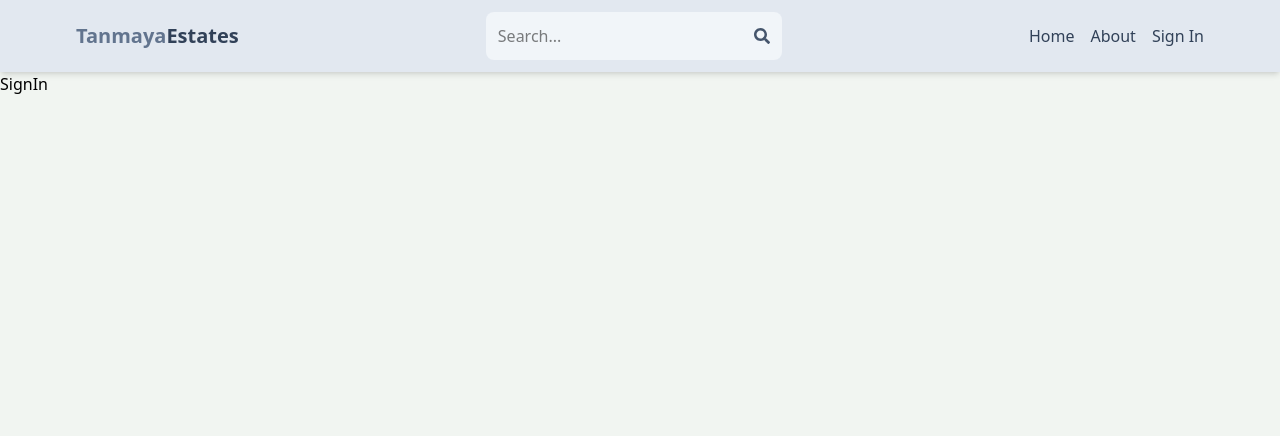
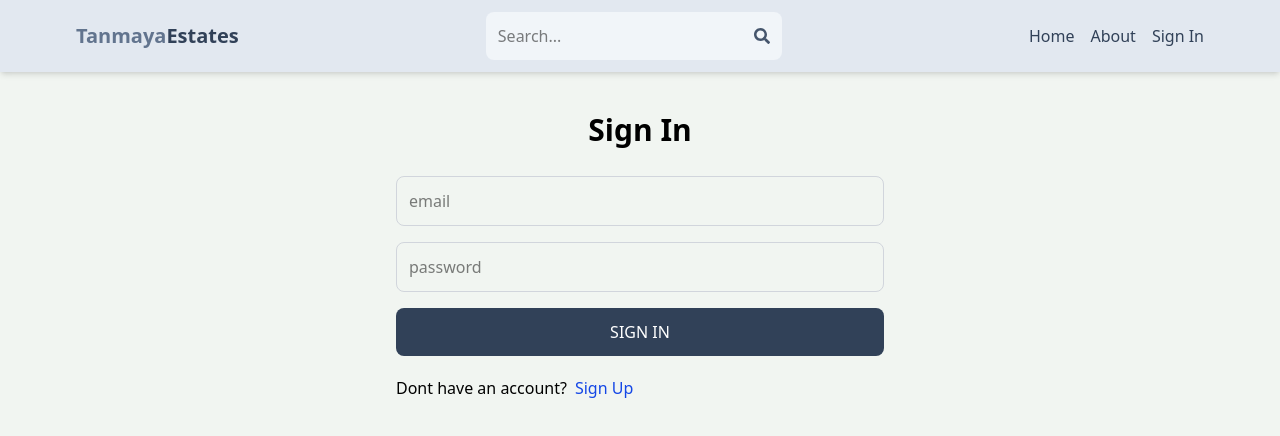
Before and after one commit to Tanmayapani/mern-estate, a React (Vite) app in the folder client/: page /sign-in in a window 1280 px wide. Shown: the top 436 px of the page. Built offline with nearby package versions, Linux system fonts and the light colour scheme.

Commit message:
complete sign in page functionality

```diff
--- a/client/src/pages/SignIn.jsx
+++ b/client/src/pages/SignIn.jsx
@@ -1,7 +1,84 @@
-import React from 'react'
+import {Link, useNavigate} from 'react-router-dom';
+import { useState } from 'react';
 
 export default function SignIn() {
+  const [formData, setFormData] = useState({});
+  const [error, setError] = useState(null);
+  const [loading, setLoading] = useState(false);
+  const navigate = useNavigate();
+
+  const handleChange = (e) => {
+    setFormData({
+      ...formData,
+      [e.target.id]: e.target.value
+    });
+  };
+
+  const handleSubmit = async (e) => {
+    e.preventDefault();
+
+    try {
+      setLoading(true);
+      setError(null); // Clear previous errors when starting a new request
+
+      const res = await fetch('/api/auth/signin', {
+        method: 'POST',
+        headers: {
+          'Content-Type': 'application/json',
+        },
+        body: JSON.stringify(formData),
+      });
+
+      const data = await res.json();
+      console.log(data);
+
+      if (data.success === false) {
+        setLoading(false);
+        setError(data.message);
+        return;
+      }
+
+      setLoading(false);
+      setError(null); // Clear error if signup is successful
+      navigate('/');
+    } catch (error) {
+      setLoading(false);
+      setError(error.message);
+    }
+  };
+
+
+
   return (
-    <div>SignIn</div>
+    <div className='p-3 max-w-lg mx-auto'>
+      <h1 className='text-3xl text-center font-semibold my-7'>Sign In</h1>
+      <form className='flex flex-col gap-4' onSubmit={handleSubmit}>
+
+        <input
+          type="email" placeholder='email'
+          className='border border-gray-300 p-3 rounded-lg'
+          id='email' onChange={handleChange}
+        />
+        <input
+          type="password" placeholder='password'
+          className='border border-gray-300 p-3 rounded-lg'
+          id='password' onChange={handleChange}
+        />
+
+        <button disabled={loading} className='bg-slate-700 text-white p-3
+        rounded-lg uppercase hover:opacity-95
+        disabled:opacity-80'>
+          {loading ? 'Loading...' : 'Sign In'}
+        </button>
+      </form>
+
+      <div className="flex gap-2 mt-5">
+         <p>Dont have an account?</p>
+          <Link to="/sign-up">
+            <span className='text-blue-700'>Sign Up</span>
+          </Link>
+      </div>
+      {error && <p className='text-red-600 mt-3'>{error}</p>}
+    </div>
   )
 }
```
